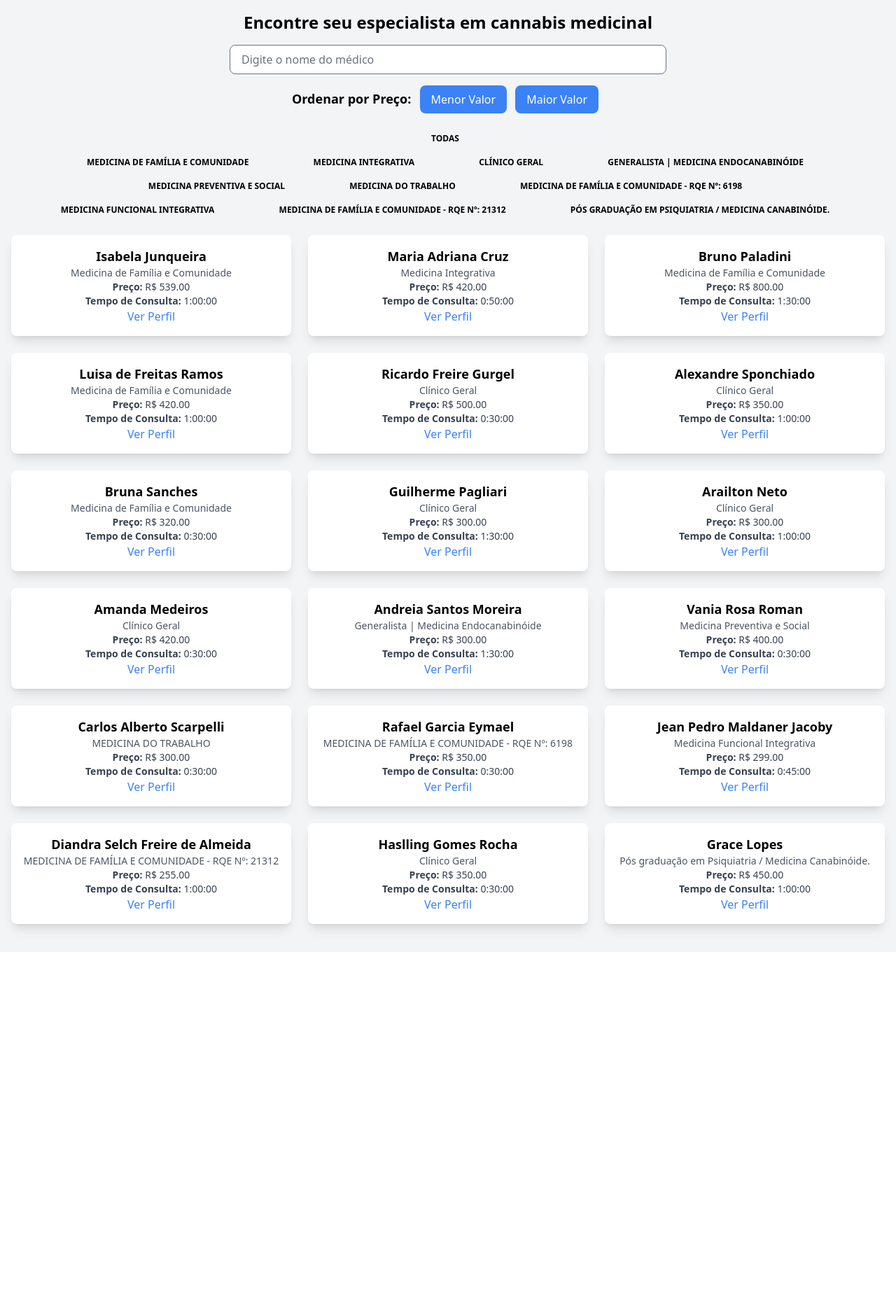
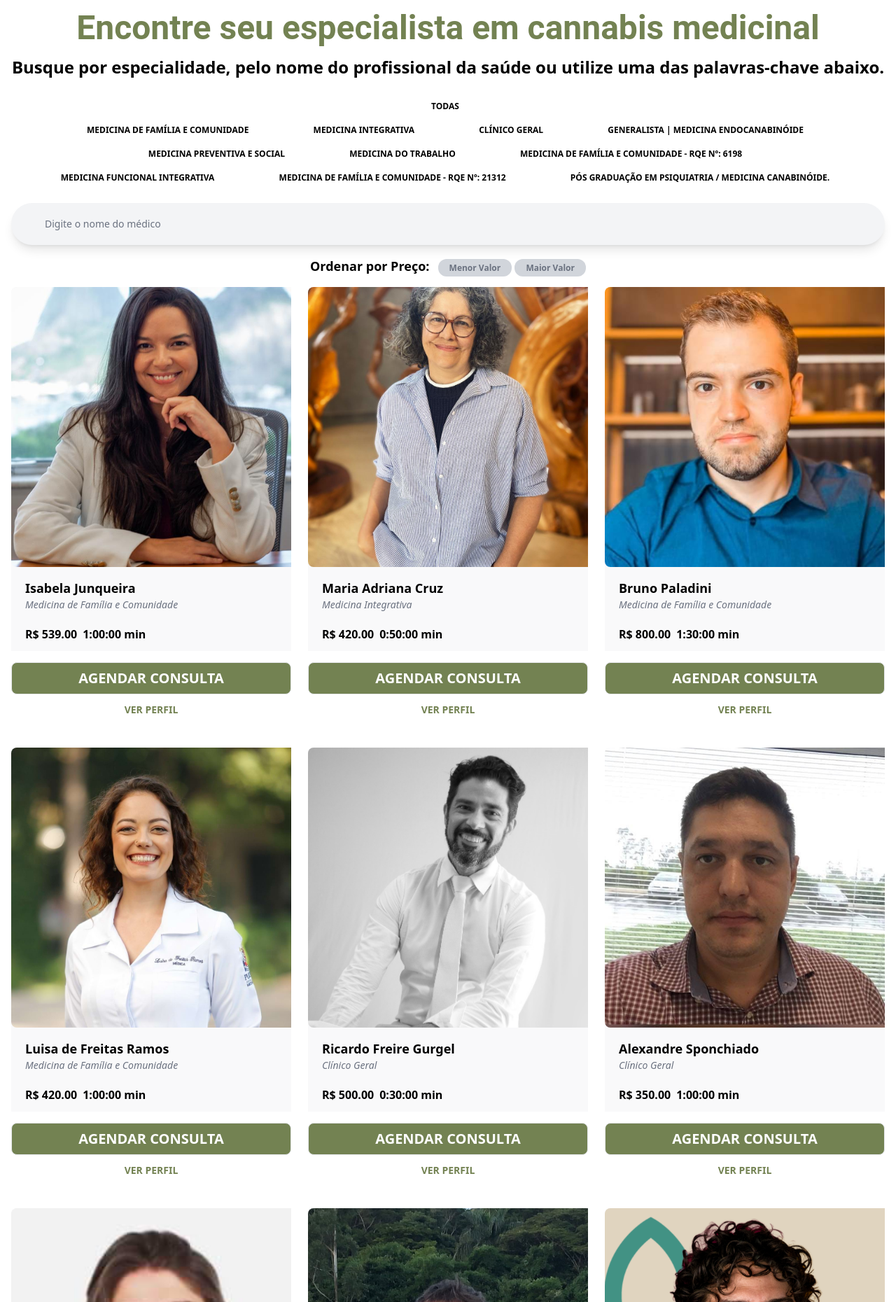
Before and after one commit to LucaswmLima/kayadoc, a Django app: page /medicos/ in a window 1280 px wide. Shown: the part 60-1920 px from the top of the page at 70% size. Before the commit the page ends 1400 px from the top, so only its background shows below. Run offline with Django 5.2, Linux system fonts and the light colour scheme; data comes from the database, SQL or seed files in the repository; some libraries are stand-ins or nearby versions.

Commit message:
css adjustment medico img

```diff
--- a/medicos/templates/base.html
+++ b/medicos/templates/base.html
@@ -10,7 +10,7 @@
     />
     {% tailwind_css %}
   </head>
-  <body class="bg-gray-100">
+  <body class="overflow-x-hidden">
     <nav class="bg-blue-500 p-4 text-white">
       <div class="container mx-auto">
         <a href="/" class="text-lg font-bold">KayaDoc</a>
--- a/medicos/templates/medicos/lista_medicos.html
+++ b/medicos/templates/medicos/lista_medicos.html
@@ -2,71 +2,39 @@
 {% block content %}
 <div class="container mx-auto p-4">
   <div class="mb-6 text-center">
-    <h2 class="text-2xl font-bold mb-4">
+    <h2 class="text-2xl font-bold mb-4 text-theme_color2-400 md:text-3xl lg:text-5xl" style="font-family: 'Roboto', sans-serif">
       Encontre seu especialista em cannabis medicinal
     </h2>
-
-    <!-- Barra de Pesquisa (sem botão de enviar) -->
-    <form action="/medicos/" method="get">
-      <input
-        type="text"
-        name="search"
-        placeholder="Digite o nome do médico"
-        class="px-4 py-2 border rounded-lg w-full md:w-1/2 mx-auto"
-        value="{{ request.GET.search }}"
-      />
-    </form>
-
-    <!-- Filtro por Preço (Menor e Maior Valor) -->
-    <div class="my-4 text-center">
-      <span class="mr-2 text-lg font-semibold">Ordenar por Preço:</span>
-      <a
-        href="?sort=preco_asc&specialty={{ request.GET.specialty }}&search={{ request.GET.search }}"
-        class="px-4 py-2 bg-blue-500 text-white rounded-lg inline-block mb-2 mr-2 hover:bg-blue-600"
-        >Menor Valor</a
-      >
-      <a
-        href="?sort=preco_desc&specialty={{ request.GET.specialty }}&search={{ request.GET.search }}"
-        class="px-4 py-2 bg-blue-500 text-white rounded-lg inline-block mb-2 mr-2 hover:bg-blue-600"
-        >Maior Valor</a
-      >
-    </div>
+    <p class="font-semibold mb-7 md:text-2xl">
+      Busque por especialidade, pelo nome do profissional da saúde ou utilize uma das palavras-chave abaixo.
+    </p>
 
     <!-- Filtro por Especialidade (tags clicáveis) -->
     <div class="my-4">
-
       <!-- Tag "Todas" sempre visível -->
-      <a href="?specialty=all&preco_min={{ request.GET.preco_min }}&preco_max={{ request.GET.preco_max }}&search={{ request.GET.search }}"
-         class="px-10 py-1 text-xs font-bold uppercase rounded-lg cursor-pointer bg-theme_color2-200 peer-checked:bg-theme_color2-300 hover:bg-theme_color2-300 inline-block mb-2 mr-2">
+      <a href="?specialty=all&preco_min={{ request.GET.preco_min }}&preco_max={{ request.GET.preco_max }}&search={{ request.GET.search }}" class="px-10 py-1 text-xs font-bold uppercase rounded-lg cursor-pointer bg-theme_color2-200 peer-checked:bg-theme_color2-300 hover:bg-theme_color2-300 inline-block mb-2 mr-2">
         Todas
       </a>
 
       <!-- Outras especialidades, condicionalmente visíveis -->
       {% if request.GET.specialty == 'all' %}
-        <!-- Se "Todas" foi clicado, mostra todas as especialidades -->
       <div>
         {% for especialidade in especialidades %}
-            <a href="?specialty={{ especialidade }}&preco_min={{ request.GET.preco_min }}&preco_max={{ request.GET.preco_max }}&search={{ request.GET.search }}"
-               class="px-10 py-1 text-xs font-bold uppercase rounded-lg cursor-pointer bg-theme_color2-200 peer-checked:bg-theme_color2-300 hover:bg-theme_color2-300 inline-block mb-2 mr-2">
+        <a href="?specialty={{ especialidade }}&preco_min={{ request.GET.preco_min }}&preco_max={{ request.GET.preco_max }}&search={{ request.GET.search }}" class="px-10 py-1 text-xs font-bold uppercase rounded-lg cursor-pointer bg-theme_color2-200 peer-checked:bg-theme_color2-300 hover:bg-theme_color2-300 inline-block mb-2 mr-2">
           {{ especialidade }}
         </a>
         {% endfor %}
       </div>
       {% elif request.GET.specialty %}
-        <!-- Se uma especialidade foi escolhida, mostra a especialidade e "Todas" -->
       <div>
-          <!-- Exibe apenas a especialidade escolhida -->
-          <a href="?specialty={{ request.GET.specialty }}&preco_min={{ request.GET.preco_min }}&preco_max={{ request.GET.preco_max }}&search={{ request.GET.search }}"
-             class="px-10 py-1 text-xs font-bold uppercase rounded-lg cursor-pointer bg-theme_color2-200 peer-checked:bg-theme_color2-300 hover:bg-theme_color2-300 inline-block mb-2 mr-2">
+        <a href="?specialty={{ request.GET.specialty }}&preco_min={{ request.GET.preco_min }}&preco_max={{ request.GET.preco_max }}&search={{ request.GET.search }}" class="px-10 py-1 text-xs font-bold uppercase rounded-lg cursor-pointer bg-theme_color2-200 peer-checked:bg-theme_color2-300 hover:bg-theme_color2-300 inline-block mb-2 mr-2">
           {{ request.GET.specialty }}
         </a>
       </div>
       {% else %}
-        <!-- Se nenhuma especialidade foi escolhida, mostra todas -->
       <div>
         {% for especialidade in especialidades %}
-            <a href="?specialty={{ especialidade }}&preco_min={{ request.GET.preco_min }}&preco_max={{ request.GET.preco_max }}&search={{ request.GET.search }}"
-               class="px-10 py-1 text-xs font-bold uppercase rounded-lg cursor-pointer bg-theme_color2-200 peer-checked:bg-theme_color2-300 hover:bg-theme_color2-300 inline-block mb-2 mr-2">
+        <a href="?specialty={{ especialidade }}&preco_min={{ request.GET.preco_min }}&preco_max={{ request.GET.preco_max }}&search={{ request.GET.search }}" class="px-10 py-1 text-xs font-bold uppercase rounded-lg cursor-pointer bg-theme_color2-200 peer-checked:bg-theme_color2-300 hover:bg-theme_color2-300 inline-block mb-2 mr-2">
           {{ especialidade }}
         </a>
         {% endfor %}
@@ -74,15 +42,47 @@
       {% endif %}
     </div>
 
+    <!-- Barra de Pesquisa -->
+    <form action="/medicos/" method="get">
+      <input type="text" name="search" placeholder="Digite o nome do médico" class="block w-full text-sm text-gray-900 bg-gray-100 border-0 rounded-lg shadow-lg md:py-5 md:px-12 md:rounded-full ps-10 focus:ring-blue-500 focus:border-blue-500" value="{{ request.GET.search }}"/>
+    </form>
+
+    <!-- Filtro por Preço -->
+    <div class="my-4 text-center">
+      <span class="mr-2 text-lg font-semibold">Ordenar por Preço:</span>
+      <a href="?sort=preco_asc&specialty={{ request.GET.specialty }}&search={{ request.GET.search }}" class="px-4 py-1 text-xs font-bold text-gray-500 bg-gray-300 cursor-pointer rounded-xl peer-checked:text-theme_color2-400 peer-checked:bg-theme_color2-200">Menor Valor</a>
+      <a href="?sort=preco_desc&specialty={{ request.GET.specialty }}&search={{ request.GET.search }}" class="px-4 py-1 text-xs font-bold text-gray-500 bg-gray-300 cursor-pointer rounded-xl peer-checked:text-theme_color2-400 peer-checked:bg-theme_color2-200">Maior Valor</a>
+    </div>
+
     <!-- Exibição dos Médicos Filtrados -->
     <div class="grid grid-cols-1 md:grid-cols-3 gap-6 mt-4">
       {% for medico in medicos %}
-        <div class="bg-white p-4 rounded-lg shadow-lg hover:shadow-xl transition-shadow duration-300">
-          <h2 class="font-semibold text-lg">{{ medico.nome }}</h2>
-          <p class="text-sm text-gray-600">{{ medico.especialidade }}</p>
-          <p class="text-sm text-gray-700"><strong>Preço:</strong> R$ {{ medico.preco }}</p>
-          <p class="text-sm text-gray-700"><strong>Tempo de Consulta:</strong> {{ medico.tempo_consulta }}</p>
-          <a href="{% url 'perfil_medico' medico.id %}" class="text-blue-500 hover:text-blue-600">Ver Perfil</a>
+      <div class="flex flex-col items-center justify-between w-full mx-auto text-center rounded-lg bg-gray-100/50 snap-center">
+        <div class="flex flex-col w-full">
+          <a class="w-full mb-4 cursor-pointer" href="{% url 'perfil_medico' medico.id %}">
+            <div class="w-full text-center avatar">
+              <div class="w-32 mx-auto sm:w-full">
+                <img class="rounded-lg sm:rounded-none sm:rounded-l-lg" src="{{ medico.foto_perfil }}" alt="Foto de perfil de {{ medico.nome }}" width="200" height="200"/>
+              </div>
+            </div>
+          </a>
+          <div class="mb-6 text-center sm:px-5 xl:mb-5 sm:text-start">
+            <a class="cursor-pointer" href="{% url 'perfil_medico' medico.id %}">
+              <h3 class="w-full text-lg font-bold cursor-pointer whitespace-nowrap">{{ medico.nome }}</h3>
+            </a>
+            <span class="w-full text-sm italic text-gray-500">{{ medico.especialidade }}</span>
+          </div>
+        </div>
+        <div class="flex flex-col w-full gap-3 mt-auto text-sm font-bold">
+          <div class="flex gap-2 mt-auto text-base sm:px-5">
+            <div>R$ {{ medico.preco }}</div>
+            <div>{{ medico.tempo_consulta }} min</div>
+          </div>
+          <div class="flex flex-col gap-2 py-4 bg-white">
+            <a class="w-full py-2 text-white border rounded-lg md:text-xl bordmd-glaucous-500 bg-theme_color2-400" href="{% url 'perfil_medico' medico.id %}">AGENDAR CONSULTA</a>
+            <a class="w-full py-1 text-xs rounded-lg md:text-sm text-theme_color2-400" href="{% url 'perfil_medico' medico.id %}">VER PERFIL</a>
+          </div>
+        </div>
       </div>
       {% endfor %}
     </div>
--- a/theme/static/css/dist/styles.css
+++ b/theme/static/css/dist/styles.css
@@ -787,6 +787,18 @@ select {
   position: static;
 }
 
+.fixed {
+  position: fixed;
+}
+
+.top-8 {
+  top: 2rem;
+}
+
+.z-50 {
+  z-index: 50;
+}
+
 .mx-auto {
   margin-left: auto;
   margin-right: auto;
@@ -795,6 +807,11 @@ select {
 .my-4 {
   margin-top: 1rem;
   margin-bottom: 1rem;
+}
+
+.mx-2\.5 {
+  margin-left: 0.625rem;
+  margin-right: 0.625rem;
 }
 
 .mb-2 {
@@ -809,12 +826,20 @@ select {
   margin-bottom: 1.5rem;
 }
 
+.mb-7 {
+  margin-bottom: 1.75rem;
+}
+
 .mr-2 {
   margin-right: 0.5rem;
 }
 
 .mt-4 {
   margin-top: 1rem;
+}
+
+.mt-auto {
+  margin-top: auto;
 }
 
 .block {
@@ -837,16 +862,52 @@ select {
   height: 100vh;
 }
 
+.h-40 {
+  height: 10rem;
+}
+
+.h-32 {
+  height: 8rem;
+}
+
+.h-auto {
+  height: auto;
+}
+
 .w-full {
   width: 100%;
+}
+
+.w-32 {
+  width: 8rem;
+}
+
+.max-w-screen-xl {
+  max-width: 1280px;
 }
 
 .cursor-pointer {
   cursor: pointer;
 }
 
+.cursor-default {
+  cursor: default;
+}
+
+.snap-center {
+  scroll-snap-align: center;
+}
+
 .grid-cols-1 {
   grid-template-columns: repeat(1, minmax(0, 1fr));
+}
+
+.flex-col {
+  flex-direction: column;
+}
+
+.flex-wrap {
+  flex-wrap: wrap;
 }
 
 .items-center {
@@ -857,16 +918,57 @@ select {
   justify-content: center;
 }
 
+.justify-between {
+  justify-content: space-between;
+}
+
 .gap-6 {
   gap: 1.5rem;
+}
+
+.gap-2 {
+  gap: 0.5rem;
+}
+
+.gap-3 {
+  gap: 0.75rem;
+}
+
+.overflow-hidden {
+  overflow: hidden;
+}
+
+.overflow-x-hidden {
+  overflow-x: hidden;
+}
+
+.whitespace-nowrap {
+  white-space: nowrap;
 }
 
 .rounded-lg {
   border-radius: 0.5rem;
 }
 
+.rounded-xl {
+  border-radius: 0.75rem;
+}
+
+.rounded-3xl {
+  border-radius: 1.5rem;
+}
+
+.rounded-t-lg {
+  border-top-left-radius: 0.5rem;
+  border-top-right-radius: 0.5rem;
+}
+
 .border {
   border-width: 1px;
+}
+
+.border-0 {
+  border-width: 0px;
 }
 
 .bg-blue-500 {
@@ -887,6 +989,30 @@ select {
 .bg-white {
   --tw-bg-opacity: 1;
   background-color: rgb(255 255 255 / var(--tw-bg-opacity, 1));
+}
+
+.bg-gray-300 {
+  --tw-bg-opacity: 1;
+  background-color: rgb(209 213 219 / var(--tw-bg-opacity, 1));
+}
+
+.bg-\[\#232323\] {
+  --tw-bg-opacity: 1;
+  background-color: rgb(35 35 35 / var(--tw-bg-opacity, 1));
+}
+
+.bg-gray-100\/50 {
+  background-color: rgb(243 244 246 / 0.5);
+}
+
+.bg-theme_color2-400 {
+  --tw-bg-opacity: 1;
+  background-color: rgb(115 130 82 / var(--tw-bg-opacity, 1));
+}
+
+.object-cover {
+  -o-object-fit: cover;
+     object-fit: cover;
 }
 
 .p-4 {
@@ -911,6 +1037,15 @@ select {
 .py-2 {
   padding-top: 0.5rem;
   padding-bottom: 0.5rem;
+}
+
+.py-4 {
+  padding-top: 1rem;
+  padding-bottom: 1rem;
+}
+
+.ps-10 {
+  padding-inline-start: 2.5rem;
 }
 
 .text-center {
@@ -956,6 +1091,11 @@ select {
   line-height: 1rem;
 }
 
+.text-base {
+  font-size: 1rem;
+  line-height: 1.5rem;
+}
+
 .font-bold {
   font-weight: 700;
 }
@@ -966,6 +1106,10 @@ select {
 
 .uppercase {
   text-transform: uppercase;
+}
+
+.italic {
+  font-style: italic;
 }
 
 .leading-normal {
@@ -991,14 +1135,43 @@ select {
   color: rgb(55 65 81 / var(--tw-text-opacity, 1));
 }
 
+.text-theme_color2-400 {
+  --tw-text-opacity: 1;
+  color: rgb(115 130 82 / var(--tw-text-opacity, 1));
+}
+
 .text-white {
   --tw-text-opacity: 1;
   color: rgb(255 255 255 / var(--tw-text-opacity, 1));
 }
 
+.text-gray-900 {
+  --tw-text-opacity: 1;
+  color: rgb(17 24 39 / var(--tw-text-opacity, 1));
+}
+
+.text-gray-500 {
+  --tw-text-opacity: 1;
+  color: rgb(107 114 128 / var(--tw-text-opacity, 1));
+}
+
+.opacity-70 {
+  opacity: 0.7;
+}
+
+.opacity-0 {
+  opacity: 0;
+}
+
 .shadow-lg {
   --tw-shadow: 0 10px 15px -3px rgb(0 0 0 / 0.1), 0 4px 6px -4px rgb(0 0 0 / 0.1);
   --tw-shadow-colored: 0 10px 15px -3px var(--tw-shadow-color), 0 4px 6px -4px var(--tw-shadow-color);
+  box-shadow: var(--tw-ring-offset-shadow, 0 0 #0000), var(--tw-ring-shadow, 0 0 #0000), var(--tw-shadow);
+}
+
+.shadow-md {
+  --tw-shadow: 0 4px 6px -1px rgb(0 0 0 / 0.1), 0 2px 4px -2px rgb(0 0 0 / 0.1);
+  --tw-shadow-colored: 0 4px 6px -1px var(--tw-shadow-color), 0 2px 4px -2px var(--tw-shadow-color);
   box-shadow: var(--tw-ring-offset-shadow, 0 0 #0000), var(--tw-ring-shadow, 0 0 #0000), var(--tw-shadow);
 }
 
@@ -1017,6 +1190,11 @@ select {
   background-color: rgb(37 99 235 / var(--tw-bg-opacity, 1));
 }
 
+.hover\:bg-theme_color2-300:hover {
+  --tw-bg-opacity: 1;
+  background-color: rgb(205 234 152 / var(--tw-bg-opacity, 1));
+}
+
 .hover\:text-blue-600:hover {
   --tw-text-opacity: 1;
   color: rgb(37 99 235 / var(--tw-text-opacity, 1));
@@ -1028,12 +1206,137 @@ select {
   box-shadow: var(--tw-ring-offset-shadow, 0 0 #0000), var(--tw-ring-shadow, 0 0 #0000), var(--tw-shadow);
 }
 
+.focus\:border-blue-500:focus {
+  --tw-border-opacity: 1;
+  border-color: rgb(59 130 246 / var(--tw-border-opacity, 1));
+}
+
+.focus\:ring-blue-500:focus {
+  --tw-ring-opacity: 1;
+  --tw-ring-color: rgb(59 130 246 / var(--tw-ring-opacity, 1));
+}
+
+.peer:checked ~ .peer-checked\:bg-theme_color2-300 {
+  --tw-bg-opacity: 1;
+  background-color: rgb(205 234 152 / var(--tw-bg-opacity, 1));
+}
+
+.peer:checked ~ .peer-checked\:text-theme_color2-400 {
+  --tw-text-opacity: 1;
+  color: rgb(115 130 82 / var(--tw-text-opacity, 1));
+}
+
+@media (min-width: 640px) {
+  .sm\:w-full {
+    width: 100%;
+  }
+
+  .sm\:w-48 {
+    width: 12rem;
+  }
+
+  .sm\:rounded-none {
+    border-radius: 0px;
+  }
+
+  .sm\:rounded-l-lg {
+    border-top-left-radius: 0.5rem;
+    border-bottom-left-radius: 0.5rem;
+  }
+
+  .sm\:px-5 {
+    padding-left: 1.25rem;
+    padding-right: 1.25rem;
+  }
+
+  .sm\:text-start {
+    text-align: start;
+  }
+}
+
+.avatar {
+  width: 100%;
+  height: 0;
+  padding-bottom: 100%;
+  position: relative;
+}
+
+.avatar img {
+  position: absolute;
+  top: 0;
+  left: 0;
+  width: 100%;
+  height: 100%;
+  object-fit: cover;
+}
+
 @media (min-width: 768px) {
+  .md\:mx-8 {
+    margin-left: 2rem;
+    margin-right: 2rem;
+  }
+
   .md\:w-1\/2 {
     width: 50%;
+  }
+
+  .md\:w-64 {
+    width: 16rem;
   }
 
   .md\:grid-cols-3 {
     grid-template-columns: repeat(3, minmax(0, 1fr));
   }
+
+  .md\:rounded-full {
+    border-radius: 9999px;
+  }
+
+  .md\:px-12 {
+    padding-left: 3rem;
+    padding-right: 3rem;
+  }
+
+  .md\:py-5 {
+    padding-top: 1.25rem;
+    padding-bottom: 1.25rem;
+  }
+
+  .md\:px-8 {
+    padding-left: 2rem;
+    padding-right: 2rem;
+  }
+
+  .md\:text-2xl {
+    font-size: 1.5rem;
+    line-height: 2rem;
+  }
+
+  .md\:text-3xl {
+    font-size: 1.875rem;
+    line-height: 2.25rem;
+  }
+
+  .md\:text-sm {
+    font-size: 0.875rem;
+    line-height: 1.25rem;
+  }
+
+  .md\:text-xl {
+    font-size: 1.25rem;
+    line-height: 1.75rem;
+  }
 }
+
+@media (min-width: 1024px) {
+  .lg\:text-5xl {
+    font-size: 3rem;
+    line-height: 1;
+  }
+}
+
+@media (min-width: 1280px) {
+  .xl\:mb-5 {
+    margin-bottom: 1.25rem;
+  }
+}
```
Also changed, not shown: theme/static_src/tailwind.config.js (+18 -36 lines). Lines whose indentation alone changed are shown as unchanged.
